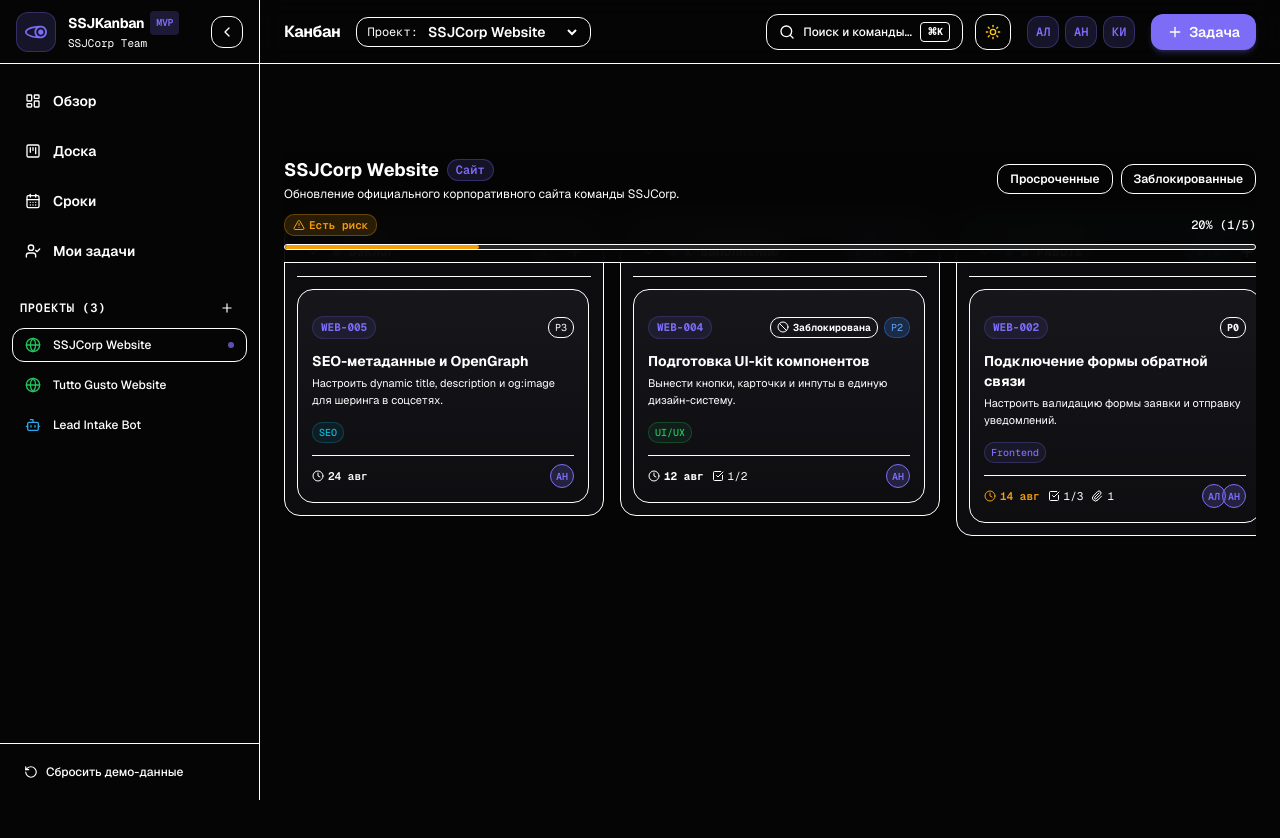
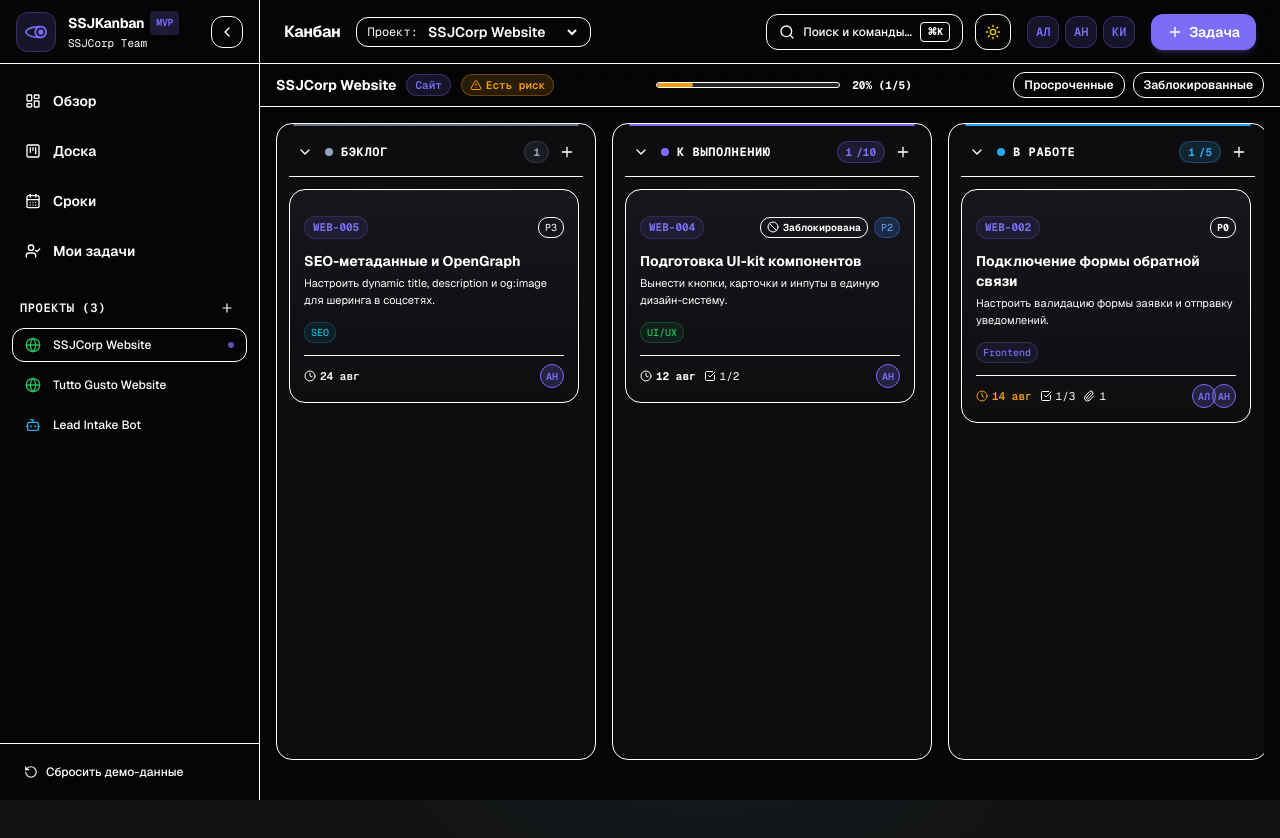
Before and after one commit to purrfect0/kanban-front, a Next.js app: page /board in a window 1280 px wide. Shown: the top 838 px of the page. After the commit the page ends 800 px from the top, so only its background shows below. Built offline with nearby package versions, Linux system fonts and the light colour scheme.

Commit message:
fix board layout and subheader strip

```diff
--- a/src/app/board/page.tsx
+++ b/src/app/board/page.tsx
@@ -5,9 +5,9 @@ import { useSearchParams } from "next/navigation";
 import { AppLayout } from "@/components/layout/AppLayout";
 import { KanbanBoard } from "@/components/kanban/KanbanBoard";
 import { useKanban } from "@/store/KanbanContext";
-import { ProjectPulse } from "@/components/ui/ProjectPulse";
-import { BlurFade } from "@/components/ui/BlurFade";
-import { X } from "lucide-react";
+import { calculateProjectStats } from "@/lib/utils/taskUtils";
+import { ShieldCheck, AlertTriangle, AlertCircle, X } from "lucide-react";
+import { cn } from "@/lib/utils";
 
 export default function BoardPage() {
   return (
@@ -50,37 +50,95 @@ function BoardContent() {
     Boolean(filters.onlyOverdue) ||
     Boolean(filters.onlyBlocked);
 
+  // Project stats for 1-line compact subheader telemetry
+  const projectTasks = activeProject
+    ? tasks.filter((t) => t.projectId === activeProject.id)
+    : tasks;
+  const stats = activeProject
+    ? calculateProjectStats(activeProject, projectTasks)
+    : null;
+
+  const healthConfig = {
+    normal: {
+      label: "В норме",
+      icon: ShieldCheck,
+      badge: "bg-ssj-web/15 text-ssj-web border-ssj-web/30",
+      track: "bg-ssj-web",
+    },
+    risk: {
+      label: "Есть риск",
+      icon: AlertTriangle,
+      badge: "bg-amber-500/15 text-amber-500 border-amber-500/30",
+      track: "bg-amber-500",
+    },
+    critical: {
+      label: "Критично",
+      icon: AlertCircle,
+      badge: "bg-destructive/15 text-destructive border-destructive/30",
+      track: "bg-destructive",
+    },
+  };
+
+  const healthInfo = stats ? healthConfig[stats.health] : null;
+  const HealthIcon = healthInfo?.icon;
+
   return (
-    <div className="space-y-4">
-      {/* Sticky Active Project Subheader & Project Pulse Telemetry Bar */}
-      <BlurFade delay={0.05} className="sticky top-16 z-20 bg-slate-50/90 dark:bg-[#050505]/90 backdrop-blur-md pb-3 pt-1 border-b border-border/40 space-y-3">
-        <div className="flex flex-col md:flex-row md:items-center justify-between gap-3">
-          <div>
-            <h2 className="text-lg font-bold text-foreground flex items-center gap-2">
-              <span>{activeProject ? activeProject.name : "Все проекты"}</span>
+    <div className="flex flex-col h-[calc(100vh-80px)] -m-3 sm:-m-4 md:-m-6 overflow-hidden">
+      {/* Sleek Fixed Subheader Bar (Height ~48px) */}
+      <div className="shrink-0 flex flex-wrap items-center justify-between gap-3 px-4 py-2 border-b border-border/40 bg-card/80 backdrop-blur-md z-20">
+        {/* Left: Project Title + Badges */}
+        <div className="flex items-center gap-2.5 min-w-0">
+          <h2 className="text-sm font-bold text-foreground truncate">
+            {activeProject ? activeProject.name : "Все проекты"}
+          </h2>
+
           {activeProject && (
-                <span className="text-xs font-mono font-semibold px-2 py-0.5 rounded-lg bg-ssj-purple/15 text-ssj-purple border border-ssj-purple/30">
+            <span className="text-[11px] font-mono font-semibold px-2 py-0.5 rounded-lg bg-ssj-purple/15 text-ssj-purple border border-ssj-purple/30 shrink-0">
               {activeProject.type === "website" ? "Сайт" : "Telegram-бот"}
             </span>
           )}
-            </h2>
-            {activeProject && (
-              <p className="text-xs text-muted-foreground mt-0.5">
-                {activeProject.description}
-              </p>
+
+          {healthInfo && HealthIcon && (
+            <span
+              className={cn(
+                "hidden sm:inline-flex items-center gap-1 px-2 py-0.5 rounded-lg font-mono text-[11px] font-semibold border shrink-0",
+                healthInfo.badge
+              )}
+            >
+              <HealthIcon className="h-3 w-3" />
+              <span>{healthInfo.label}</span>
+            </span>
           )}
         </div>
 
-          {/* Quick Filter Toggles */}
-          <div className="flex flex-wrap items-center gap-2">
+        {/* Center: Thin Progress Bar */}
+        {stats && (
+          <div className="hidden md:flex items-center gap-3 w-64 shrink-0">
+            <div className="relative flex-1 h-1.5 rounded-full bg-muted/60 dark:bg-zinc-800 border border-border/40 overflow-hidden">
+              <div
+                className={cn(
+                  "h-full transition-all duration-500 rounded-full",
+                  healthInfo?.track || "bg-ssj-purple"
+                )}
+                style={{ width: `${stats.progressPercentage}%` }}
+              />
+            </div>
+            <span className="font-mono text-[11px] font-bold text-muted-foreground shrink-0">
+              {stats.progressPercentage}% ({stats.completedTasks}/{stats.totalTasks})
+            </span>
+          </div>
+        )}
+
+        {/* Right: Quick Filters */}
+        <div className="flex items-center gap-2 shrink-0">
           <button
             onClick={() =>
               setFilters((prev) => ({ ...prev, onlyOverdue: !prev.onlyOverdue }))
             }
-              className={`rounded-xl px-3 py-1.5 text-xs font-semibold border transition-all ${
+            className={`rounded-xl px-2.5 py-1 text-xs font-semibold border transition-all ${
               filters.onlyOverdue
-                  ? "bg-destructive/20 text-destructive border-destructive/50 shadow-xs"
-                  : "border-border/60 bg-card text-muted-foreground hover:text-foreground"
+                ? "bg-destructive/20 text-destructive border-destructive/50"
+                : "border-border/60 bg-background text-muted-foreground hover:text-foreground"
             }`}
           >
             Просроченные
@@ -90,10 +148,10 @@ function BoardContent() {
             onClick={() =>
               setFilters((prev) => ({ ...prev, onlyBlocked: !prev.onlyBlocked }))
             }
-              className={`rounded-xl px-3 py-1.5 text-xs font-semibold border transition-all ${
+            className={`rounded-xl px-2.5 py-1 text-xs font-semibold border transition-all ${
               filters.onlyBlocked
-                  ? "bg-amber-500/20 text-amber-500 border-amber-500/50 shadow-xs"
-                  : "border-border/60 bg-card text-muted-foreground hover:text-foreground"
+                ? "bg-amber-500/20 text-amber-500 border-amber-500/50"
+                : "border-border/60 bg-background text-muted-foreground hover:text-foreground"
             }`}
           >
             Заблокированные
@@ -102,23 +160,19 @@ function BoardContent() {
           {hasActiveFilters && (
             <button
               onClick={resetFilters}
-                className="flex items-center gap-1 text-xs text-muted-foreground hover:text-destructive transition-colors ml-1 font-semibold"
+              className="flex items-center gap-1 text-xs text-muted-foreground hover:text-destructive transition-colors font-semibold"
             >
               <X className="h-3.5 w-3.5" />
-                <span>Сбросить</span>
+              <span className="hidden xs:inline">Сбросить</span>
             </button>
           )}
         </div>
       </div>
 
-        {/* Render Project Pulse Telemetry Panel in Compact mode when pinned */}
-        {activeProject && (
-          <ProjectPulse project={activeProject} tasks={tasks} compact />
-        )}
-      </BlurFade>
-
-      {/* Drag & Drop Kanban Board */}
+      {/* Main Board View Container (Fills 100% of remaining viewport height) */}
+      <div className="flex-1 min-h-0 p-4 overflow-x-auto overflow-y-hidden">
         <KanbanBoard />
+      </div>
     </div>
   );
 }
--- a/src/components/kanban/KanbanBoard.tsx
+++ b/src/components/kanban/KanbanBoard.tsx
@@ -105,12 +105,12 @@ export const KanbanBoard: React.FC = () => {
       onDragOver={handleDragOver}
       onDragEnd={handleDragEnd}
     >
-      {/* Horizontal Scroll Kanban Container */}
-      <div className="flex gap-4 overflow-x-auto pb-6 pt-2 snap-x snap-mandatory scroll-smooth min-h-[calc(100vh-140px)]">
+      {/* Horizontal Flex Kanban Container */}
+      <div className="flex gap-4 h-full items-start overflow-x-auto overflow-y-hidden pb-2">
         {columns.map((column, index) => {
           const colTasks = projectTasks.filter((t) => t.columnId === column.id);
           return (
-            <BlurFade key={column.id} delay={0.06 * index} className="snap-start shrink-0">
+            <BlurFade key={column.id} delay={0.06 * index} className="h-full shrink-0">
               <KanbanColumn column={column} tasks={colTasks} members={members} />
             </BlurFade>
           );
--- a/src/components/kanban/KanbanColumn.tsx
+++ b/src/components/kanban/KanbanColumn.tsx
@@ -69,7 +69,7 @@ export const KanbanColumn: React.FC<KanbanColumnProps> = ({ column, tasks, membe
     <div
       ref={setNodeRef}
       className={cn(
-        "relative flex flex-col shrink-0 rounded-2xl border border-border/60 bg-slate-100/80 dark:bg-[#0D0D10] p-3 transition-all duration-200 h-fit max-h-[calc(100vh-220px)] shadow-sm",
+        "relative flex flex-col shrink-0 rounded-2xl border border-border/60 bg-slate-100/90 dark:bg-[#0D0D10] p-3 transition-all duration-200 h-full max-h-full shadow-sm",
         isCollapsed ? "w-16" : "w-[300px] sm:w-[320px]",
         isOver && columnTheme.drop
       )}
@@ -77,8 +77,8 @@ export const KanbanColumn: React.FC<KanbanColumnProps> = ({ column, tasks, membe
       {/* Status Top Accent Line */}
       <div className={cn("absolute top-0 left-4 right-4 h-[2px] rounded-full", columnTheme.line)} />
 
-      {/* Sticky Column Header */}
-      <div className="sticky top-0 z-10 flex items-center justify-between pb-3 pt-1 px-1 bg-slate-100/95 dark:bg-[#0D0D10]/95 backdrop-blur border-b border-border/40">
+      {/* Column Header */}
+      <div className="flex items-center justify-between pb-3 pt-1 px-1 bg-slate-100/95 dark:bg-[#0D0D10]/95 border-b border-border/40 shrink-0">
         <div className="flex items-center gap-2 overflow-hidden">
           <button
             onClick={() => setIsCollapsed(!isCollapsed)}
@@ -154,7 +154,7 @@ export const KanbanColumn: React.FC<KanbanColumnProps> = ({ column, tasks, membe
           items={tasks.map((t) => t.id)}
           strategy={verticalListSortingStrategy}
         >
-          <div className="flex-1 space-y-3 overflow-y-auto pt-3 pr-0.5 max-h-[calc(100vh-280px)]">
+          <div className="flex-1 min-h-0 space-y-3 overflow-y-auto pt-3 pr-1">
             {tasks.map((task, idx) => (
               <BlurFade key={task.id} delay={0.05 + idx * 0.03}>
                 <TaskCard task={task} members={members} />
```
Lines whose indentation alone changed are shown as unchanged.
